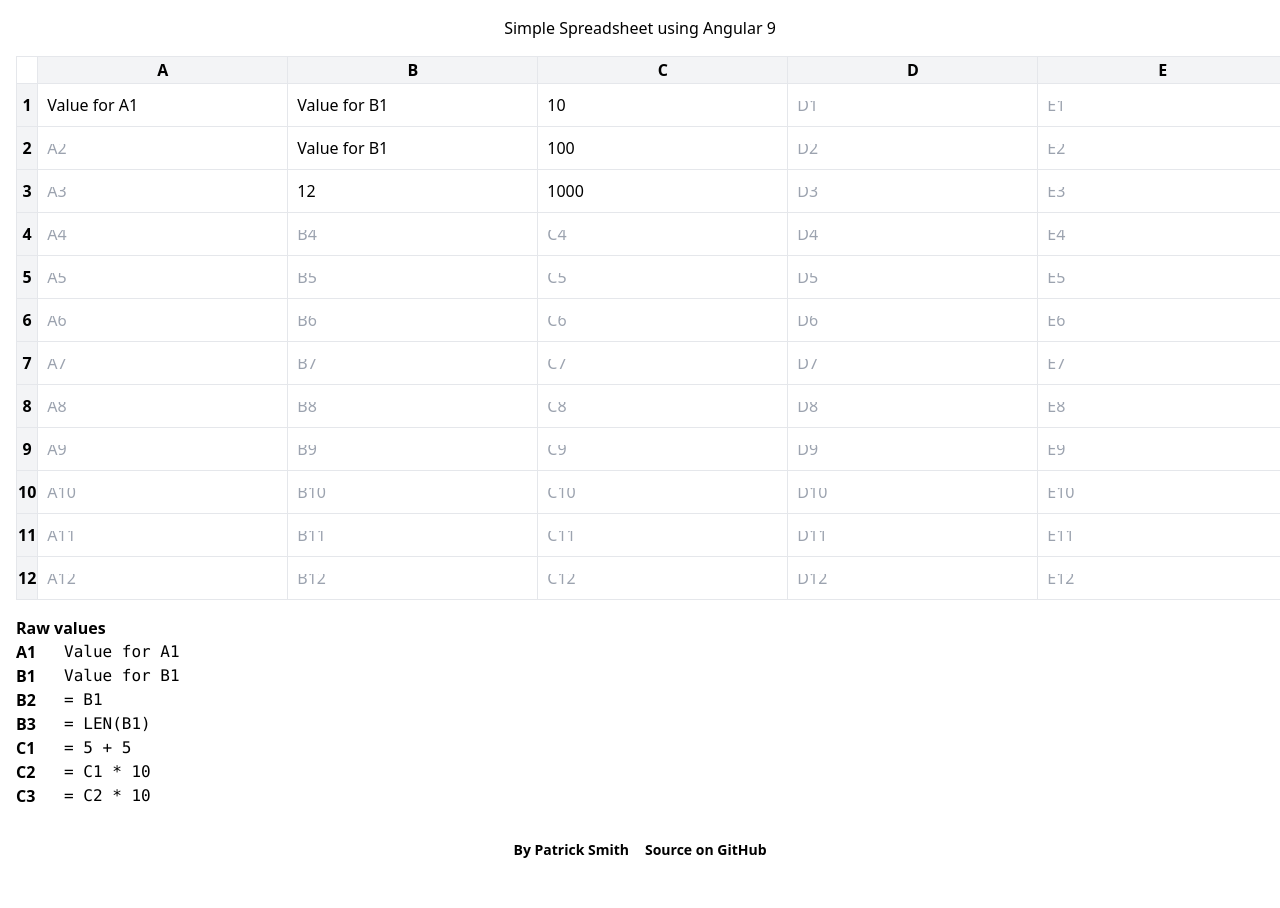
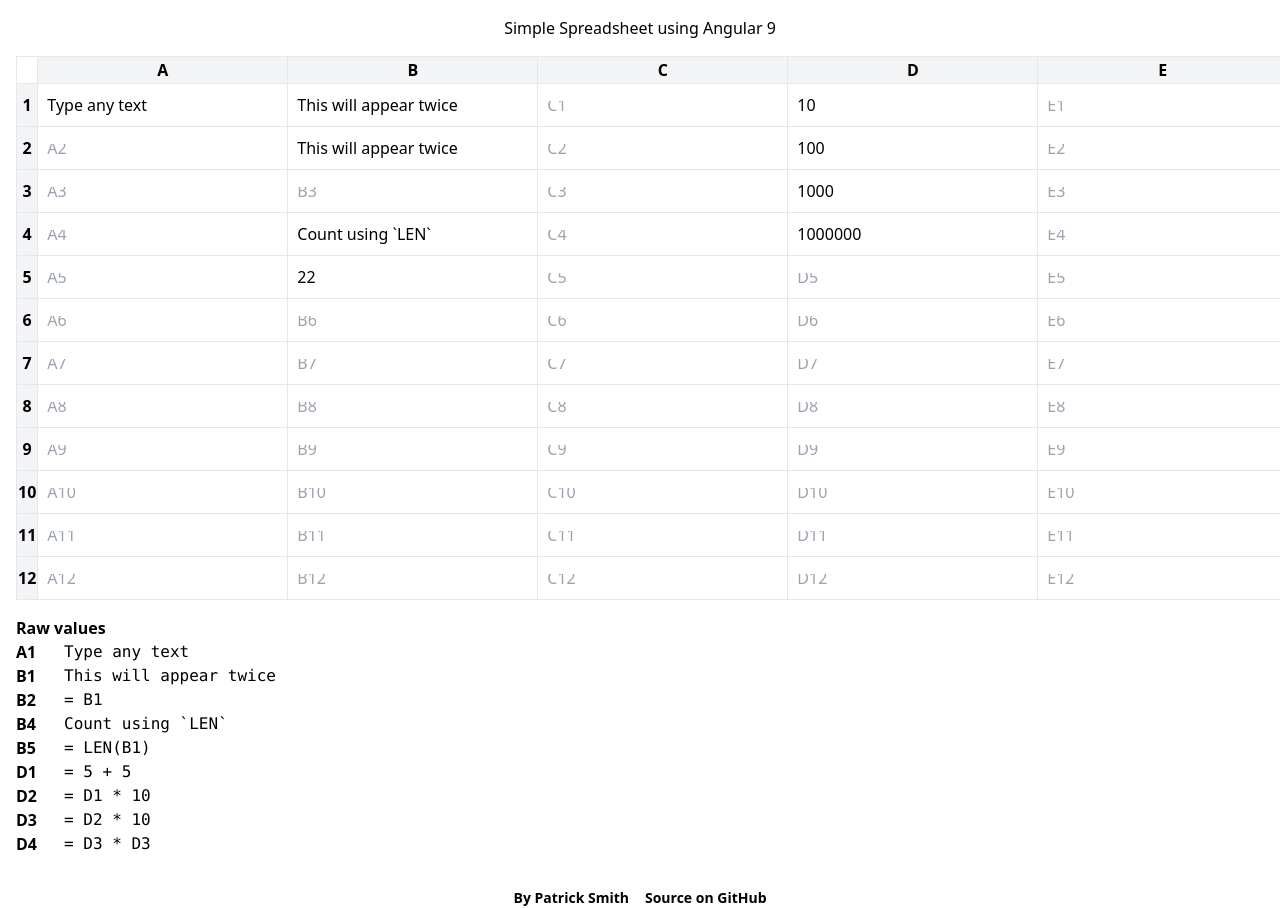
Before and after one commit to BurntCaramel/lattice-angular, an Angular app: page / in a window 1280 px wide. Shown: the top 908 px of the page. Before the commit the page ends 860 px from the top, so only its background shows below. Built offline with nearby package versions, Linux system fonts and the light colour scheme.

Commit message:
Improve example data

```diff
--- a/src/app/table-data.ts
+++ b/src/app/table-data.ts
@@ -6,13 +6,15 @@ const alphabet = 'ABCDEFGHIJKLMNOPQRSTUVWXYZ'.split('');
 
 export class TableData {
   cellValues: TableCellValues = new Map<CellID, CellValue>([
-    ['A1', 'Value for A1'],
-    ['B1', 'Value for B1'],
+    ['A1', 'Type any text'],
+    ['B1', 'This will appear twice'],
     ['B2', '= B1'],
-    ['B3', '= LEN(B1)'],
-    ['C1', '= 5 + 5'],
-    ['C2', '= C1 * 10'],
-    ['C3', '= C2 * 10'],
+    ['B4', 'Count using `LEN`'],
+    ['B5', '= LEN(B1)'],
+    ['D1', '= 5 + 5'],
+    ['D2', '= D1 * 10'],
+    ['D3', '= D2 * 10'],
+    ['D4', '= D3 * D3'],
   ]);
 
   static fromObject(object: Record<string, string>): TableData {
```
Also changed, not shown: 1 other file (tests, documents, lock files or other folders).
